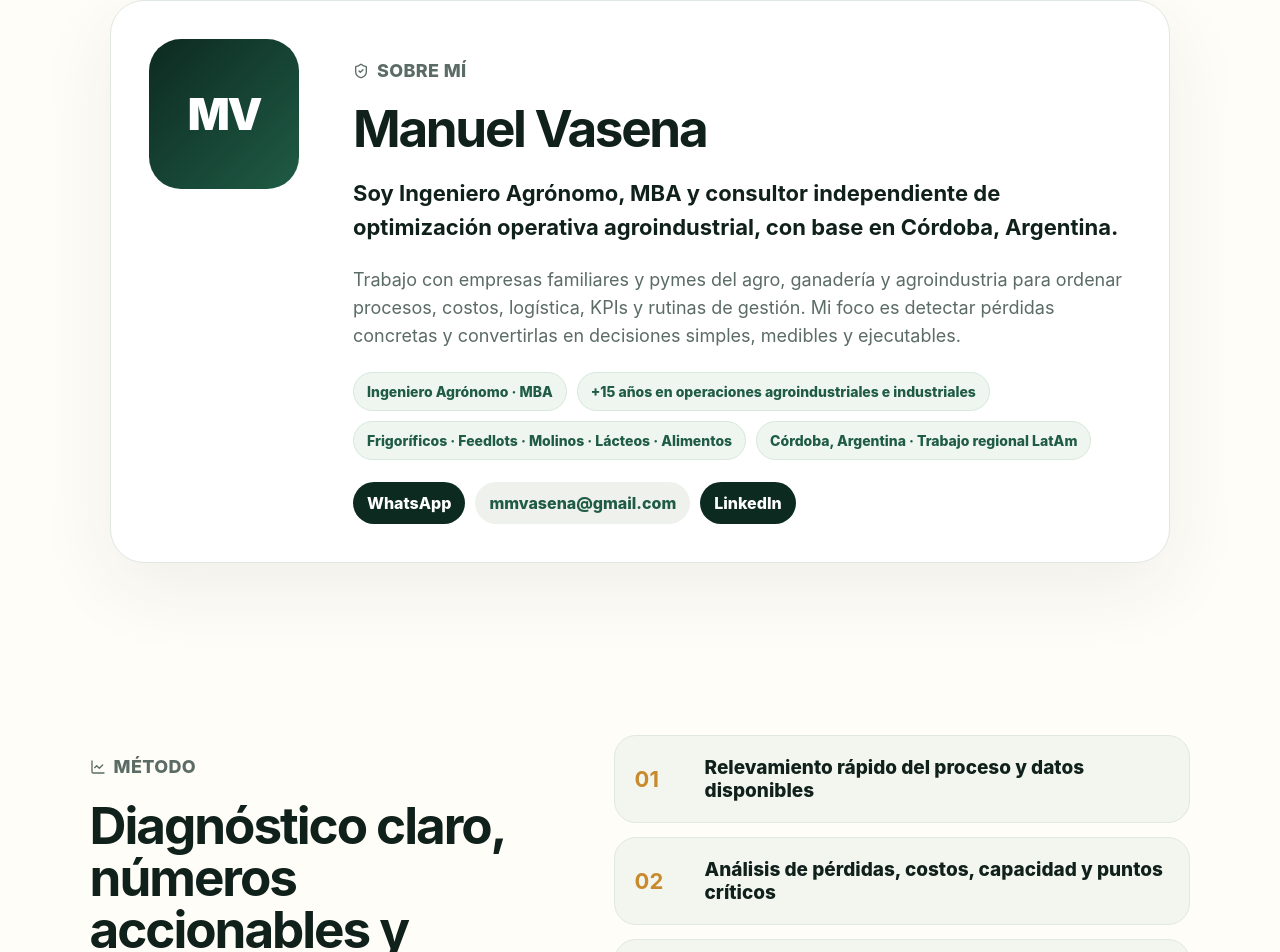
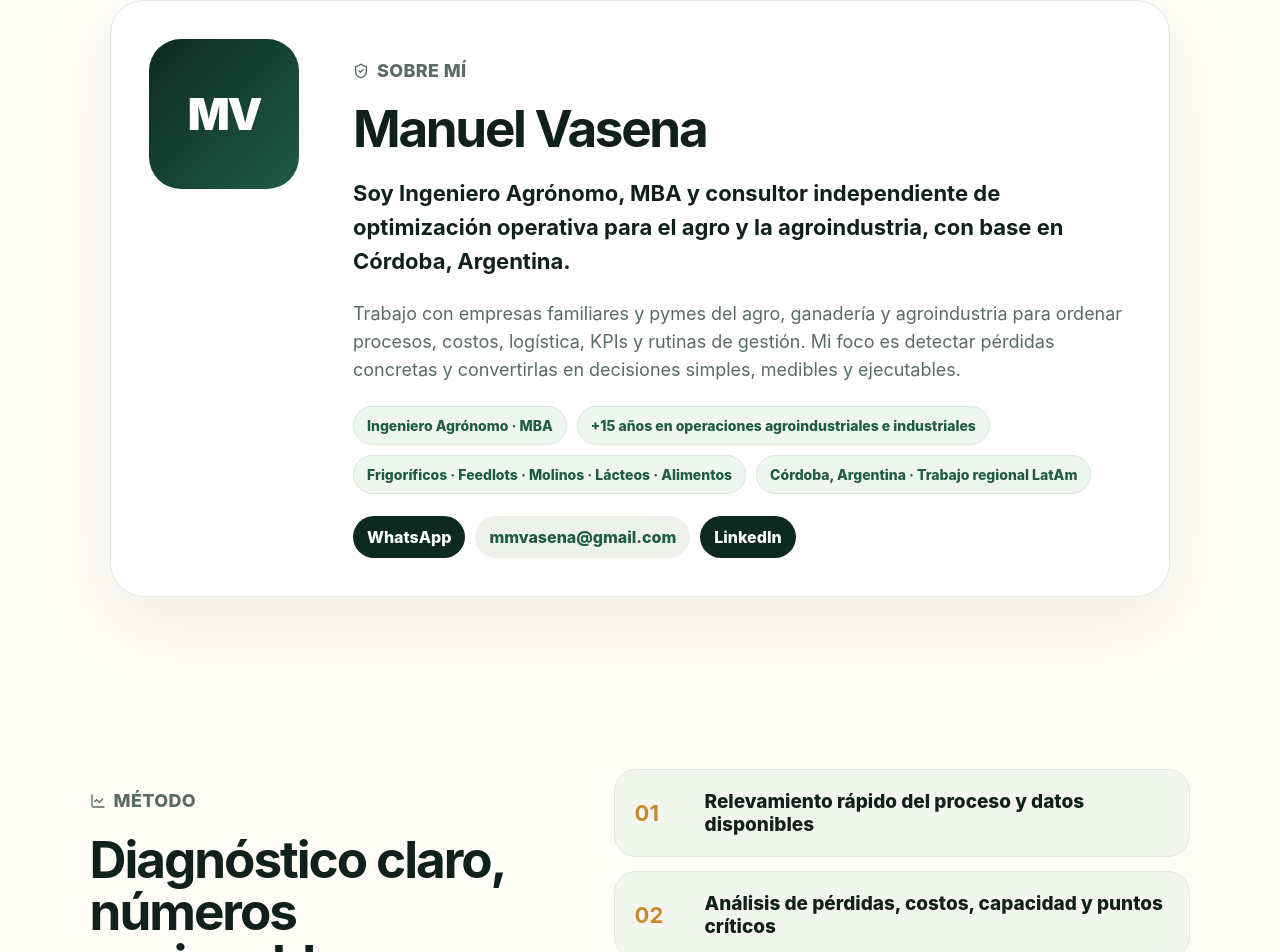
Before and after one commit to luckyagent26-rgb/mmvconsultora-web, a React (Vite) app: page / in a window 1280 px wide. Shown: the part 2666-3618 px from the top of the page. Built offline with nearby package versions, Linux system fonts and the light colour scheme.

Commit message:
Refine about intro copy

```diff
--- a/src/main.jsx
+++ b/src/main.jsx
@@ -69,7 +69,7 @@ function App(){
           <div>
             <p className="eyebrow"><ShieldCheck size={16}/> Sobre mí</p>
             <h2>Manuel Vasena</h2>
-            <p className="aboutLead">Soy Ingeniero Agrónomo, MBA y consultor independiente de optimización operativa agroindustrial, con base en Córdoba, Argentina.</p>
+            <p className="aboutLead">Soy Ingeniero Agrónomo, MBA y consultor independiente de optimización operativa para el agro y la agroindustria, con base en Córdoba, Argentina.</p>
             <p>Trabajo con empresas familiares y pymes del agro, ganadería y agroindustria para ordenar procesos, costos, logística, KPIs y rutinas de gestión. Mi foco es detectar pérdidas concretas y convertirlas en decisiones simples, medibles y ejecutables.</p>
             <div className="aboutFacts">
               <span>Ingeniero Agrónomo · MBA</span>
```
